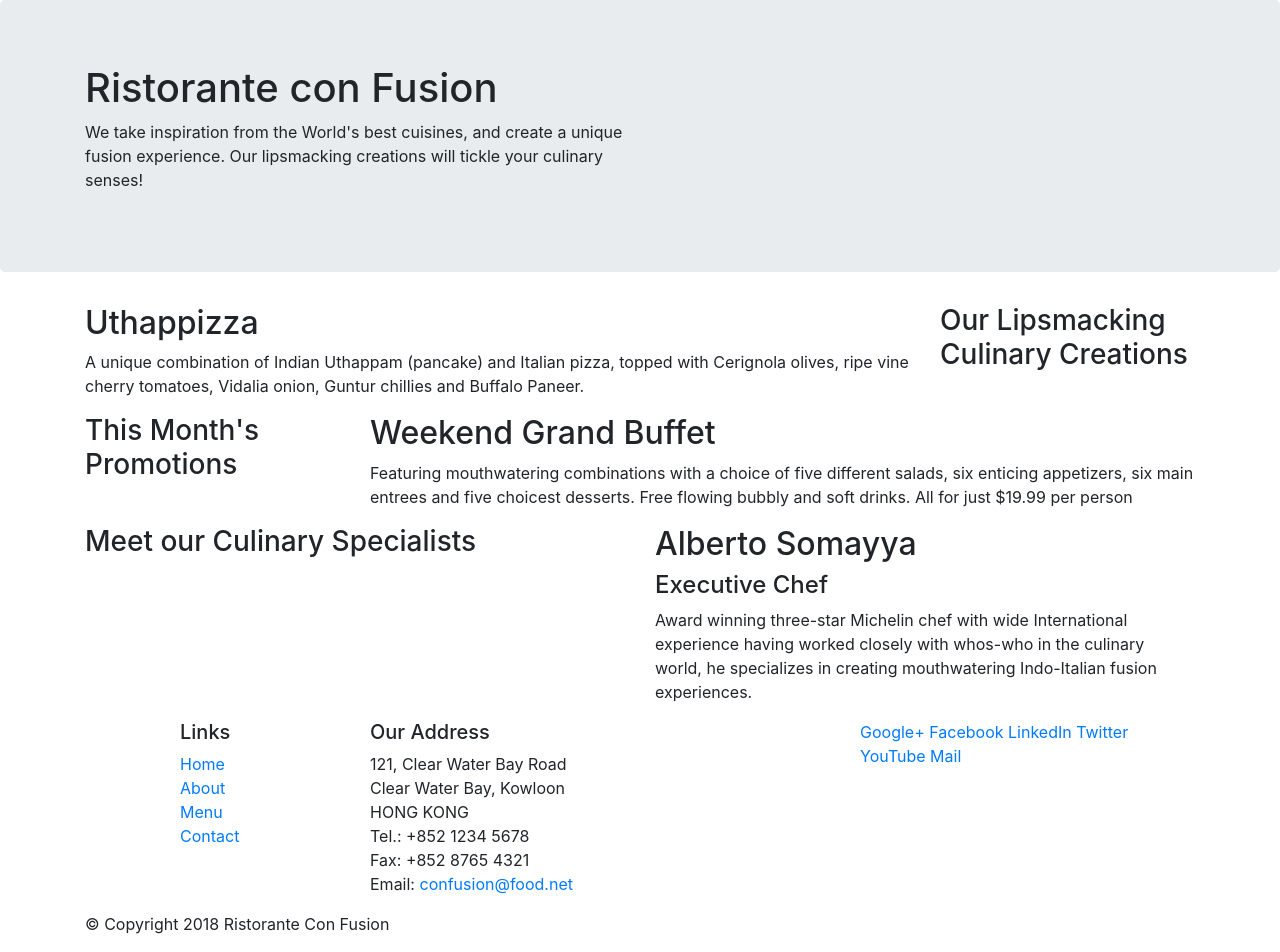
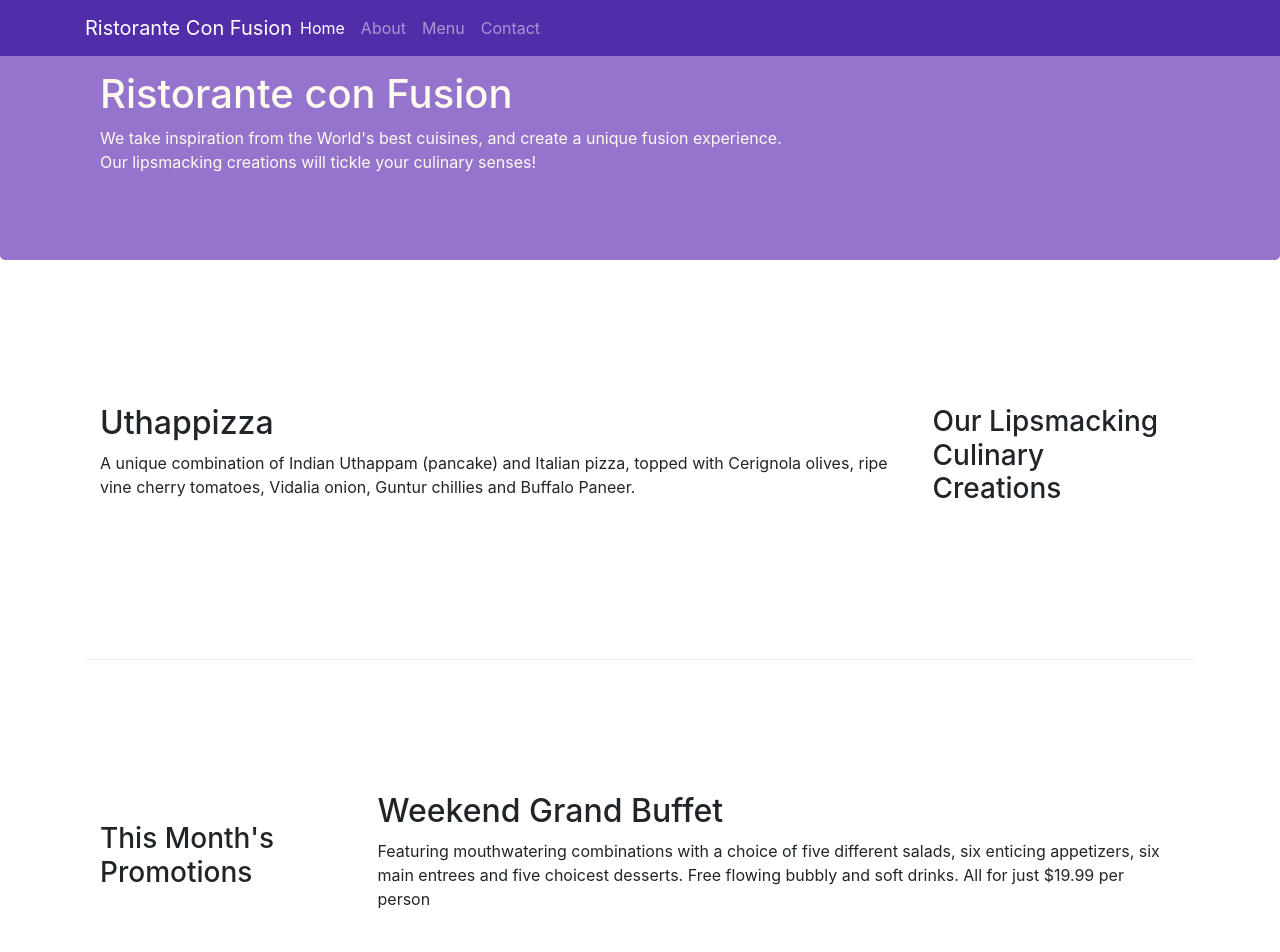
Before and after one commit to Craicerjack/bs4, a website: page index.html in a window 1280 px wide. Shown: the top 952 px of the page. Drawn offline with nearby package versions, Linux system fonts and the light colour scheme.

Commit message:
navbar and breadcrumbs

```diff
--- /dev/null
+++ b/css/styles.css
@@ -0,0 +1,39 @@
+.row-header {
+    margin:  0px auto;
+    padding: 0px auto;
+}
+
+.row-content {
+    margin:  0px auto;
+    padding: 50px 0px 50px 0px;
+    border-bottom: 1px ridge;
+    min-height: 400px;
+}
+
+.footer {
+    background-color: #D1C4E9;
+    margin: 0px auto;
+    padding:  20px 0px 20px 0px;
+}
+
+.jumbotron {
+    padding: 70px 30px 70px 30px;
+    margin: 0px auto;
+    background: hsl(262, 47%, 63%);
+    color: hsl(40, 100%, 97%);
+}
+
+.address {
+    font-size: 80%;
+    margin: 0px;
+    color: hsl(0, 0%, 6%);
+}
+
+.body {
+    padding: 50px 0px 50px 0px;
+    z-index: 0;
+}
+
+.navbar-dark {
+    background-color: hsl(258, 58%, 42%);
+}
--- a/index.html
+++ b/index.html
@@ -9,17 +9,37 @@
 
     <!-- Bootstrap CSS -->
     <link rel="stylesheet" href="node_modules/bootstrap/dist/css/bootstrap.min.css">
+    <link rel="stylesheet" href="css/styles.css">
 
     <title>Ristorante Con Fusion</title>
 </head>
 
 <body>
+    <nav class="navbar navbar-dark navbar-expand-sm fixed-top">
+        <div class="container">
+            <button class="navbar-toggler" type="button" data-toggle="collapse" data-target="#Navbar">
+                <span class="navbar-toggler-icon"></span>
+            </button>
+            <a href="#" class="navbar-brand mr-auto">Ristorante Con Fusion</a>
+            <!-- mr-auto = margin right setting class -->
+            <div class="collapse navbar-collapse" id="Navbar">
+                <ul class="navbar-nav mr-auto">
+                    <li class="nav-item"><a href="./index.html" class="nav-link active">Home</a></li>
+                    <li class="nav-item"><a href="./aboutus.html" class="nav-link">About</a></li>
+                    <li class="nav-item"><a href="./menu.html" class="nav-link">Menu</a></li>
+                    <li class="nav-item"><a href="./contact.html" class="nav-link">Contact</a></li>
+                </ul>
+            </div>
+
+        </div>
+    </nav>
+
     <header class="jumbotron">
         <div class="container">
-            <div class="row">
-                <div class="col-12 col-sm-6">
+            <div class="row row-header">
+                <div class="col-12 col-sm-8">
                     <h1>Ristorante con Fusion</h1>
-                    <p>We take inspiration from the World's best cuisines, and create a unique fusion experience. Our lipsmacking creations will tickle your culinary senses!</p>
+                    <p class="d-none d-sm-block">We take inspiration from the World's best cuisines, and create a unique fusion experience. Our lipsmacking creations will tickle your culinary senses!</p>
                 </div>
                 <div class="col-12 col-sm">
                 </div>
@@ -28,49 +48,49 @@
     </header>
 
     <div class="container">
-        <div class="row">
+        <div class="row row-content align-items-center">
             <div class="col-12 col-sm-4 order-sm-last col-md-3">
                 <h3>Our Lipsmacking Culinary Creations</h3>
             </div>
-            <div class="col col-sm col-md">
+            <div class="col-sm order-sm-first col-md ">
                 <h2>Uthappizza</h2>
-                <p>A unique combination of Indian Uthappam (pancake) and Italian pizza, topped with Cerignola olives, ripe vine cherry tomatoes, Vidalia onion, Guntur chillies and Buffalo Paneer.</p>
+                <p class="d-none d-sm-block">A unique combination of Indian Uthappam (pancake) and Italian pizza, topped with Cerignola olives, ripe vine cherry tomatoes, Vidalia onion, Guntur chillies and Buffalo Paneer.</p>
             </div>
         </div>
 
 
-        <div class="row">
-            <div class="col-12 col-sm-4 col-md-3">
+        <div class="row row-content align-items-center">
+            <div class="col-sm-4 col-md-3">
                 <h3>This Month's Promotions</h3>
             </div>
-            <div class="col col-sm col-md">
+            <div class="col-sm col-md">
                 <h2>Weekend Grand Buffet</h2>
-                <p>Featuring mouthwatering combinations with a choice of five different salads, six enticing appetizers, six main entrees and five choicest desserts. Free flowing bubbly and soft drinks. All for just $19.99 per person </p>
+                <p class="d-none d-sm-block">Featuring mouthwatering combinations with a choice of five different salads, six enticing appetizers, six main entrees and five choicest desserts. Free flowing bubbly and soft drinks. All for just $19.99 per person </p>
             </div>
         </div>
 
-        <div class="row">
-            <div class="col col-sm order-sm-first col-md">
+        <div class="row row-content align-items-center">
+            <div class="col-12 col-sm-4 order-sm-last col-md-3">
                 <h3>Meet our Culinary Specialists</h3>
             </div>
             <div class="col col-sm col-md">
                 <h2>Alberto Somayya</h2>
                 <h4>Executive Chef</h4>
-                <p>Award winning three-star Michelin chef with wide International experience having worked closely with whos-who in the culinary world, he specializes in creating mouthwatering Indo-Italian fusion experiences. </p>
+                <p class="d-none d-sm-block">Award winning three-star Michelin chef with wide International experience having worked closely with whos-who in the culinary world, he specializes in creating mouthwatering Indo-Italian fusion experiences. </p>
             </div>
         </div>
     </div>
 
-    <footer>
+    <footer class="footer">
         <div class="container">
             <div class="row">
-                <div class="col-5 offset-1 col-sm-2">
+                <div class="col-4 offset-1 col-sm-2">
                     <h5>Links</h5>
                     <ul class="list-unstyled">
-                        <li><a href="#">Home</a></li>
-                        <li><a href="#">About</a></li>
-                        <li><a href="#">Menu</a></li>
-                        <li><a href="#">Contact</a></li>
+                        <li><a href="./index.html">Home</a></li>
+                        <li><a href="./aboutus.html">About</a></li>
+                        <li><a href="./menu.html">Menu</a></li>
+                        <li><a href="./menu.html">Contact</a></li>
                     </ul>
                 </div>
                 <div class="col-6 col-sm-5">
@@ -84,8 +104,8 @@
                       Email: <a href="mailto:confusion@food.net">confusion@food.net</a>
                    </address>
                 </div>
-                <div class="col-12 col-sm-4">
-                    <div class="col-auto">
+                <div class="col-12 col-sm-4 align-self-center">
+                    <div class="text-center">
                         <a href="http://google.com/+">Google+</a>
                         <a href="http://www.facebook.com/profile.php?id=">Facebook</a>
                         <a href="http://www.linkedin.com/in/">LinkedIn</a>
@@ -95,8 +115,8 @@
                     </div>
                 </div>
            </div>
-           <div>
-                <div>
+           <div class="row justify-content-center">
+                <div class="col-auto">
                     <p>© Copyright 2018 Ristorante Con Fusion</p>
                 </div>
            </div>
```
Also changed, not shown: aboutus.html (added, +131 -0 lines).
